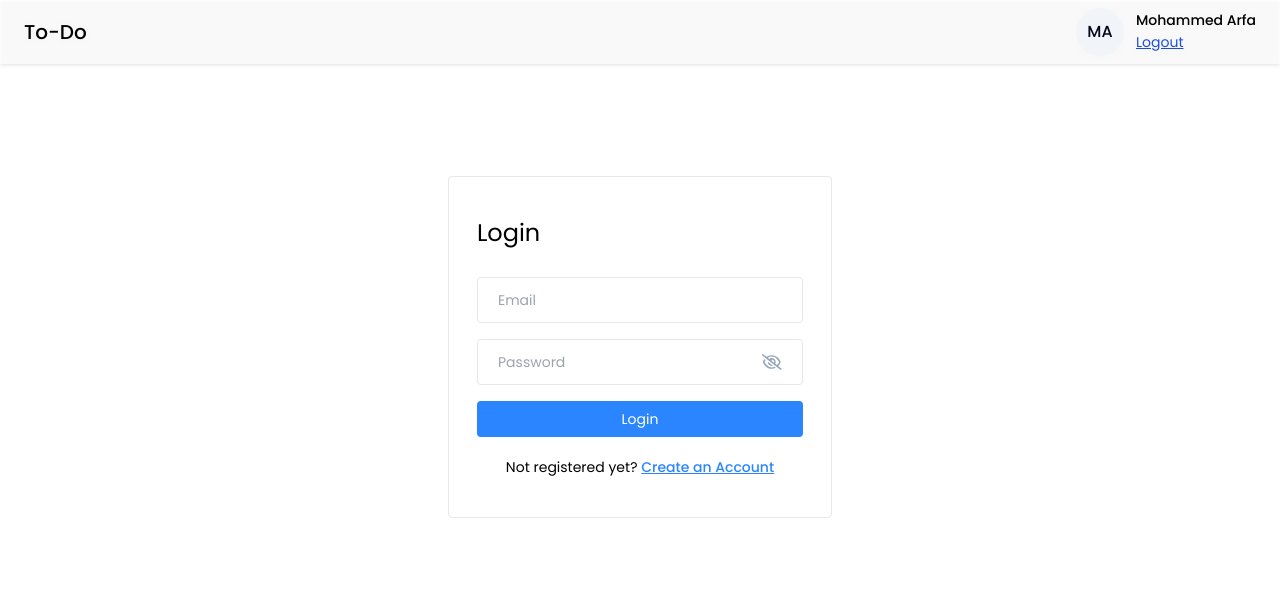
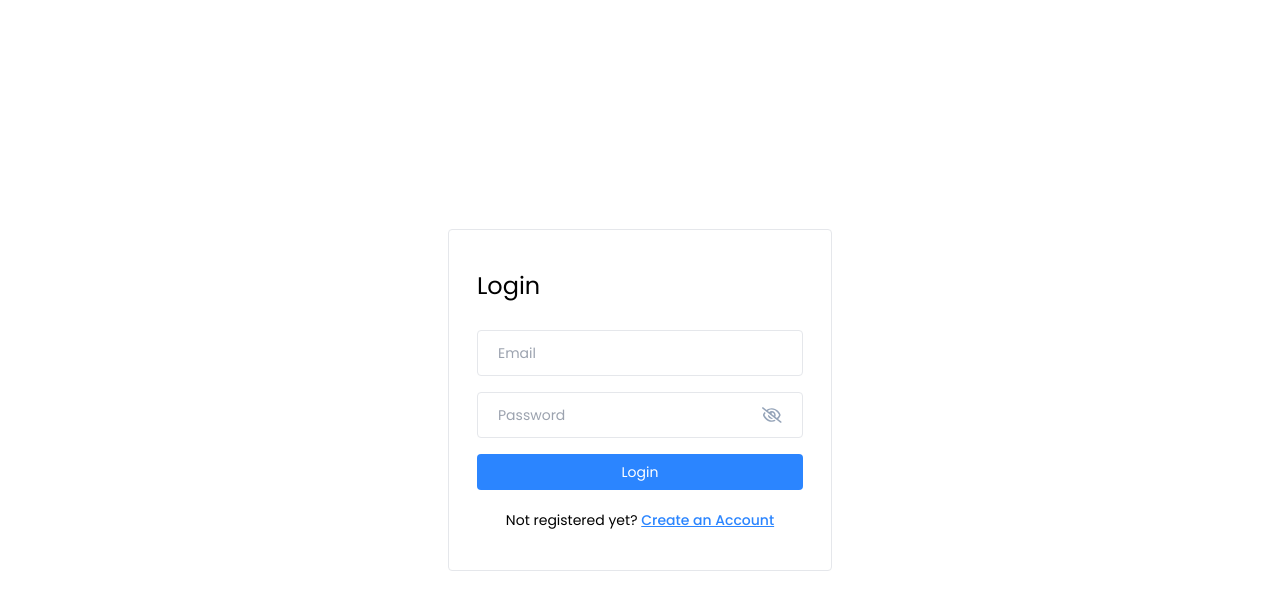
Before and after one commit to thearfa99/ListMe, a React (Vite) app in the folder frontend/todo/: page /login in a window 1280 px wide. Shown: the top 610 px of the page. Built offline with nearby package versions, Linux system fonts and the light colour scheme.

Commit message:
Login and SignUp CSS

```diff
--- a/frontend/todo/src/pages/Login/Login.jsx
+++ b/frontend/todo/src/pages/Login/Login.jsx
@@ -1,5 +1,4 @@
 import React, { useState } from 'react'
-import Navbar from "../../components/Navbar/Navbar"
 import { Link, useNavigate } from 'react-router-dom';
 import PasswordInput from '../../components/Input/PasswordInput';
 import { validateEmail } from '../../utils/helper';
@@ -52,9 +51,7 @@ const Login = () => {
 
   return (
     <>
-      <Navbar />
-
-      <div className='flex items-center justify-center mt-28'>
+      <div className="flex items-center justify-center h-screen">
         <div className='w-96 border rounded bg-white px-7 py-10'>
           <form onSubmit={handleLogin}>
             <h4 className='text-2xl mb-7'>Login</h4>
--- a/frontend/todo/src/pages/SignUp/SignUp.jsx
+++ b/frontend/todo/src/pages/SignUp/SignUp.jsx
@@ -1,5 +1,4 @@
 import React, { useState } from 'react'
-import Navbar from '../../components/Navbar/Navbar';
 import PasswordInput from '../../components/Input/PasswordInput';
 import { Link } from 'react-router-dom';
 import { validateEmail } from '../../utils/helper';
@@ -36,9 +35,7 @@ const SignUp = () => {
 
   return (
     <>
-      <Navbar />
-
-      <div className='flex items-center justify-center mt-28'>
+      <div className="flex items-center justify-center h-screen">
         <div className='w-96 border rounded bg-white px-7 py-10'>
           <form onSubmit={handleSignUp}>
             <h4 className='text-2xl mb-7'>SignUp</h4>
```
